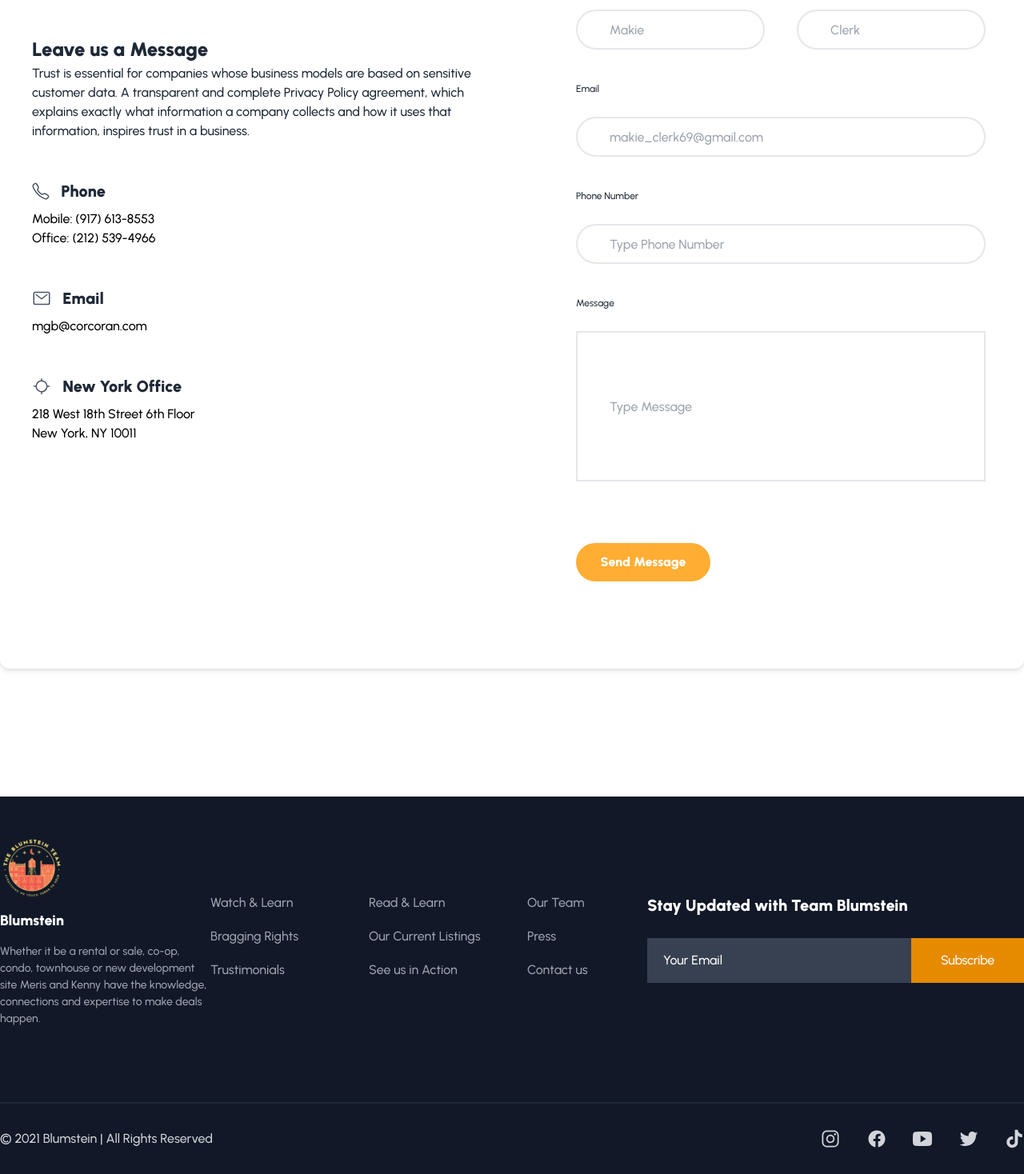
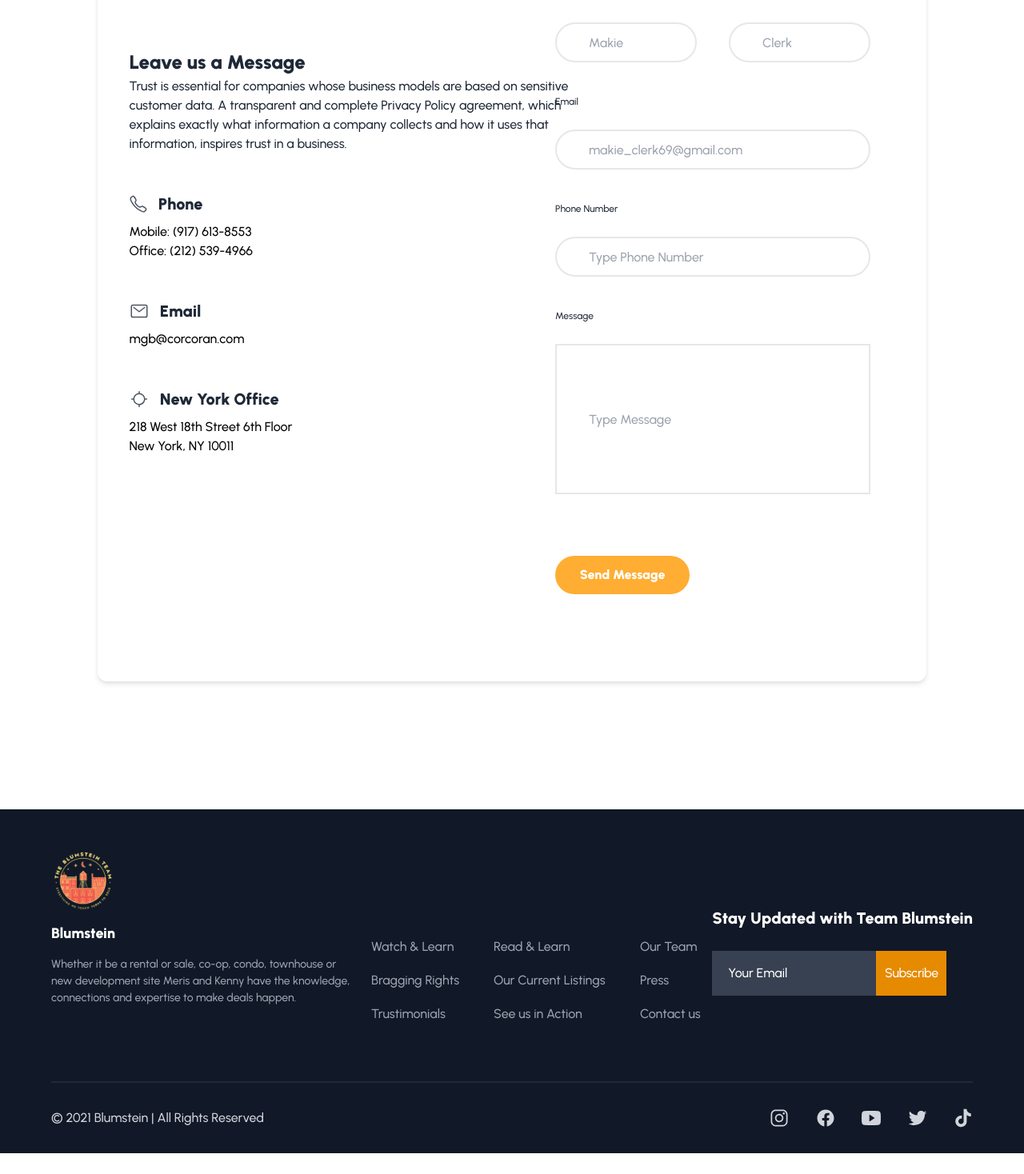
Before and after one commit to Alpha-Hamza/new5, a Next.js app: page / in a window 1280 px wide. Shown: the part 442-1910 px from the top of the page at 80% size. After the commit the page ends 1884 px from the top, so only its background shows below. Built offline with nearby package versions, Linux system fonts and the light colour scheme.

Commit message:
responsive commit

```diff
--- a/Components/Footer.js
+++ b/Components/Footer.js
@@ -2,55 +2,58 @@
 
 export default function Footer() {
   return (
-    <div className=" bg-[#111827]  mt-[159.74px]   ">
-    <div className="mx-auto container relative flex border-b-2 border-[#1F2937]  ">
-      <div className="w-[380px] pt-[48px] ">
+    <div className=" bg-[#111827]  mt-[159.74px] 2xl:max-w-full     ">
+      <div className="mx-auto container relative xl:flex grid grid-rows-2 grid-flow-col   xl:border-b-2 border-[#1F2937] lg:max-w-[90%]  ">
+        <div className="xl:w-[380px] lg:w-[65%] md:w-[73%] sm:w-[89%] w-[80%] pt-[48px] xl:mx-0 mx-auto  ">
           <img
             src="./images/FooterLogo.svg"
             alt=" "
-          className=" cursor-pointer  "
+            className=" cursor-pointer xl:mx-0 mx-auto "
           />
-        <h1 className="text-[18px]  my-[14px] font-bold text-[#FFFFFF]">
+          <h1 className="text-[18px] xl:text-left text-center  my-[14px] font-bold text-[#FFFFFF]">
             Blumstein
           </h1>
-        <p className="text-[14px] pb-20 my-[14px] font-medium text-[#9CA3AF]">
+          <p className="text-[14px] xl:pb-20  my-[14px] xl:text-left text-center  font-medium text-[#9CA3AF]">
             Whether it be a rental or sale, co-op, condo, townhouse or new
             development site Meris and Kenny have the knowledge, connections and
             expertise to make deals happen.
           </p>
         </div>
-      <div className="grid grid-rows-3 grid-flow-col gap-y-[18px] gap-x-[48px] mx-auto my-auto mt-[121px]  ">
-      <button className="cursor-pointer  font-medium w-[150px] flex justify-start items-center text-[#9CA3AF]">
+        <div className="xl:grid hidden -mt-10  grid-rows-3 grid-flow-col gap-y-[18px] 2xl:gap-x-[48px] xl:gap-x-[38px] lg:gap-x-[26px]  mx-auto my-auto 2xl:mt-[121px] xl:mt-[160px] 2xl:mr-auto xl:ml-5  ">
+          <button className="cursor-pointer  font-medium w-[105px] flex justify-start items-center text-[#9CA3AF] focus:border-b-2 border-[#FF9900CC]">
             Watch & Learn
           </button>
-        <button className="cursor-pointer font-medium w-[150px] flex justify-start items-center text-[#9CA3AF]">
+          <button className="cursor-pointer   font-medium w-[115px] flex justify-start items-center text-[#9CA3AF] focus:border-b-2 border-[#FF9900CC]">
             Bragging Rights
           </button>
-        <button className="cursor-pointer  font-medium w-[150px] flex justify-start items-center   text-[#9CA3AF]">
+          <button className="cursor-pointer  font-medium w-[95px] flex justify-start items-center   text-[#9CA3AF] focus:border-b-2 border-[#FF9900CC]">
             Trustimonials
           </button>
-        <button className="cursor-pointer  font-medium w-[150px] flex justify-start items-center  text-[#9CA3AF]">
+          <button className="cursor-pointer  font-medium w-[100px] flex justify-start items-center  text-[#9CA3AF] focus:border-b-2 border-[#FF9900CC]">
             Read & Learn
           </button>
-        <button className="cursor-pointer  font-medium w-[150px] flex justify-start items-center    text-[#9CA3AF]">
+          <button className="cursor-pointer  font-medium w-[145px] flex justify-start items-center    text-[#9CA3AF] focus:border-b-2 border-[#FF9900CC]">
             Our Current Listings
           </button>
-        <button className="cursor-pointer  font-medium w-[150px] flex justify-start items-center    text-[#9CA3AF]">
+          <button className="cursor-pointer  font-medium w-[115px] flex justify-start items-center    text-[#9CA3AF] focus:border-b-2 border-[#FF9900CC]">
             See us in Action
           </button>
-        <button className="cursor-pointer  font-medium w-[150px] flex justify-start items-center   text-[#9CA3AF]">
+          <button className="cursor-pointer  font-medium w-[75px] flex justify-start items-center   text-[#9CA3AF] focus:border-b-2 border-[#FF9900CC]">
             Our Team
           </button>
-        <button className="cursor-pointer  font-medium w-[150px] flex justify-start items-center    text-[#9CA3AF]">
+          <button className="cursor-pointer  font-medium w-[40px] flex justify-start items-center    text-[#9CA3AF] focus:border-b-2 border-[#FF9900CC]">
             Press
           </button>
-        <button className="cursor-pointer  font-medium w-[150px] flex justify-start items-center    text-[#9CA3AF]">
+          <button className="cursor-pointer  font-medium w-[80px] flex justify-start items-center    text-[#9CA3AF] focus:border-b-2 border-[#FF9900CC]">
             Contact us
           </button>
         </div>
-      <div>
-        <h1 className="text-[20px] font-bold  mt-[121px] mb-[26px] text-[#FFFFFF]">Stay Updated with Team Blumstein</h1>
-      <div className=" relative  w-[471px]  h-[56px]    ">
+
+        <div className="xl:h-full h-[70%] xl:border-0 border-b-2  border-[#1F2937]">
+          <h1 className="text-[20px] font-bold  xl:mt-[121px] mt-[32px] xl:mb-[26px] mb-[16px] text-[#FFFFFF] xl:text-left text-center ">
+            Stay Updated with Team Blumstein
+          </h1>
+          <div className=" relative xl:mx-0 mx-auto  2xl:w-[471px] xl:w-[90%] sm:w-[50%] w-[70%]  h-[56px]     ">
             <input
               type={"text"}
               placeholder="Your Email"
@@ -63,15 +66,51 @@ export default function Footer() {
           </div>
         </div>
       </div>
-    <div className="flex mx-auto container py-[32px] ">
-      <p className="text-[16px] font-normal text-[#D1D5DB]">© 2021 Blumstein | All Rights Reserved</p>
-      <div className="flex ml-auto space-x-[33.5px]">
+      <div className="mx-auto container xl:max-w-full max-w-[90%]">
+        <div className="xl:hidden  -mt-10 grid grid-rows-3 grid-flow-col gap-y-[18px] 2xl:gap-x-[48px] xl:gap-x-[38px] sm:gap-x-[0px]  mx-auto my-auto 2xl:mt-[121px] xl:mt-[160px] 2xl:ml-0 xl:ml-5  ">
+          <button className="lg:text-[16px] text-[12px] cursor-pointer mx-auto font-medium sm:w-[150px] flex justify-start items-center text-[#9CA3AF] focus:border-b-2 border-[#FF9900CC]">
+            Watch & Learn
+          </button>
+          <button className=" lg:text-[16px] text-[12px] cursor-pointer mx-auto   font-medium sm:w-[150px] flex justify-start items-center text-[#9CA3AF] focus:border-b-2 border-[#FF9900CC]">
+            Bragging Rights
+          </button>
+          <button className="lg:text-[16px] text-[12px] cursor-pointer mx-auto  font-medium sm:w-[150px] flex justify-start items-center   text-[#9CA3AF] focus:border-b-2 border-[#FF9900CC]">
+            Trustimonials
+          </button>
+          <button className="lg:text-[16px] text-[12px] cursor-pointer mx-auto  font-medium sm:w-[150px] flex justify-start items-center  text-[#9CA3AF] focus:border-b-2 border-[#FF9900CC]">
+            Read & Learn
+          </button>
+          <button className="lg:text-[16px] text-[12px] cursor-pointer mx-auto font-medium sm:w-[150px] flex justify-start items-center    text-[#9CA3AF] focus:border-b-2 border-[#FF9900CC]">
+            Our Current Listings
+          </button>
+          <button className="lg:text-[16px] text-[12px] cursor-pointer mx-auto font-medium sm:w-[150px] flex justify-start items-center    text-[#9CA3AF] focus:border-b-2 border-[#FF9900CC]">
+            See us in Action
+          </button>
+          <button className="lg:text-[16px] text-[12px] cursor-pointer mx-auto font-medium sm:w-[150px] flex justify-start items-center   text-[#9CA3AF] focus:border-b-2 border-[#FF9900CC]">
+            Our Team
+          </button>
+          <button className="lg:text-[16px] text-[12px] cursor-pointer mx-auto font-medium sm:w-[150px] flex justify-start items-center    text-[#9CA3AF] focus:border-b-2 border-[#FF9900CC]">
+            Press
+          </button>
+          <button className="lg:text-[16px] text-[12px] cursor-pointer mx-auto font-medium sm:w-[150px] flex justify-start items-center    text-[#9CA3AF] focus:border-b-2 border-[#FF9900CC]">
+            Contact us
+          </button>
+        </div>
+        <div className="xl:flex mx-auto container xl:py-[32px] pb-0   xl:max-w-[90%] xl:mt-0 mt-[43px]  ">
+        <p className=" xl:block hidden text-[16px]   font-normal text-[#D1D5DB] xl:mt-0 lg:mt-[17.04px] xl:pb-0 lg:pb-10 ">
+            © 2021 Blumstein | All Rights Reserved
+          </p>
+          <div className="flex xl:ml-auto justify-center space-x-[33.5px]">
             <img src="./images/fi1.svg" alt=" " className=" " />
             <img src="./images/fi2.svg" alt=" " className=" " />
             <img src="./images/fi3.svg" alt=" " className=" " />
             <img src="./images/fi4.svg" alt=" " className=" " />
             <img src="./images/fi5.svg" alt=" " className=" " />
           </div>
+          <p className="xl:hidden block text-[16px]  text-center font-normal text-[#D1D5DB] xl:mt-0 mt-[17.04px] xl:pb-0 pb-10 ">
+            © 2021 Blumstein | All Rights Reserved
+          </p>
+        </div>
       </div>
     </div>
   );
--- a/Components/FourthSection.js
+++ b/Components/FourthSection.js
@@ -3,21 +3,21 @@ import SecondSection from "./SecondSection";
 import ThirdSection from "./ThirdSection";
 export default function FourthSection() {
   return (
-    <div className="  -mt-40   mx-auto container  rounded-[12px]   drop-shadow-md bg-white  ">
-      <h3 className="text-[16px] font-medium text-[#1F2937] ml-10 pt-[48px]">
+    <div className="     mx-auto container 2xl:max-w-full  max-w-[90%]  rounded-[12px]   drop-shadow-md bg-white  ">
+      <h3 className="sm:text-[16px] text-[14px] font-medium text-[#1F2937] ml-10 pt-[48px]">
         Get{" "}
-        <span className="text-[16px] font-black text-[#FF9900CC]">
+        <span className="sm:text-[16px] text-[14px] font-black text-[#FF9900CC]">
           Connected
         </span>
       </h3>
-      <h1 className="text-[40px] font-bold text-[#1F2937] border-b-2 ml-10">
+      <h1 className="sm:text-[40px] text-[20px] font-bold text-[#1F2937] border-b-2 ml-10">
         Contact us
       </h1>
-      <div className="flex pb-[196px] ">
-        <div className="w-[50%] mt-[108.21px] ml-10 ">
+      <div className="lg:flex pb-[196px] xl:w-auto lg:max-w-[95%] ">
+        <div className="xl:w-[50%] lg:w-[40%] lg:mt-[108.21px] mt-[28px] ml-10 ">
           <SecondSection />
         </div>
-        <div className="w-[40%] mt-[32.21px] ml-10  ">
+        <div className="xl:w-[40%] lg:w-[60%] lg:mt-[32.21px] mt-[64px] ml-10  ">
           <ThirdSection />
         </div>
       </div>
--- a/Components/Header.js
+++ b/Components/Header.js
@@ -2,13 +2,13 @@
 
 export default function Header() {
   return (
-    <div className="mx-auto container 2xl:max-w-[90%]  relative flex justify-between items-center  2xl:w-[100%] sm:w-full   my-[12px]  ">
+    <div className="mx-auto lg:my-0 md:my-auto container max-w-[90%]  relative flex justify-between items-center  2xl:w-[100%] sm:w-full   my-[12px]  ">
       <img
         src="./images/Logo1.svg"
         alt=" "
-        className="sm:w-auto max-w-[50%] "
+        className="lg:w-auto md:max-w-[8%] sm:max-w-[10%] max-w-[20%] py-5 "
       />
-      <div className="  sm:flex hidden  justify-center space-x-[48px] items-center  ">
+      <div className="  2xl:flex hidden  justify-center space-x-[48px]  items-center  ">
         <button className="cursor-pointer  font-medium  leading-[20px] text-[#4B5563] focus:border-b-2 border-[#FF9900CC] h-[22px]">
         Watch & Learn
         </button>
--- a/Components/TopSection.js
+++ b/Components/TopSection.js
@@ -4,15 +4,15 @@ import FourthSection from "./FourthSection";
 
 export default function TopSection() {
   return (
-    <div className="   bg-[#FFFFFF]  w-full  ">
-      <div className=" mx-auto container  lg:max-w-[100%] sm:max-w-[90%]">
-        <div className="flex  md:w-full   ">
+    <div className="   bg-[#FFFFFF]  w-full ">
+      <div className=" mx-auto container  lg:max-w-[100%]   ">
+        <div className="flex  md:w-full     ">
           <Header />
         </div>
 
         <div className="relative">
           <img src="./images/Banner.svg" alt=" " className=" " />
-          <div className=" max-w-[100%] ">
+          <div className=" lg:-mt-40 md:-mt-20 lg:max-w-[90%]  mx-auto  ">
             <FourthSection />
           </div>
         </div>
```
Also changed, not shown: Components/SecondSection.js (+4 -4 lines), Components/ThirdSection.js (+7 -7 lines). Lines whose indentation alone changed are shown as unchanged.
